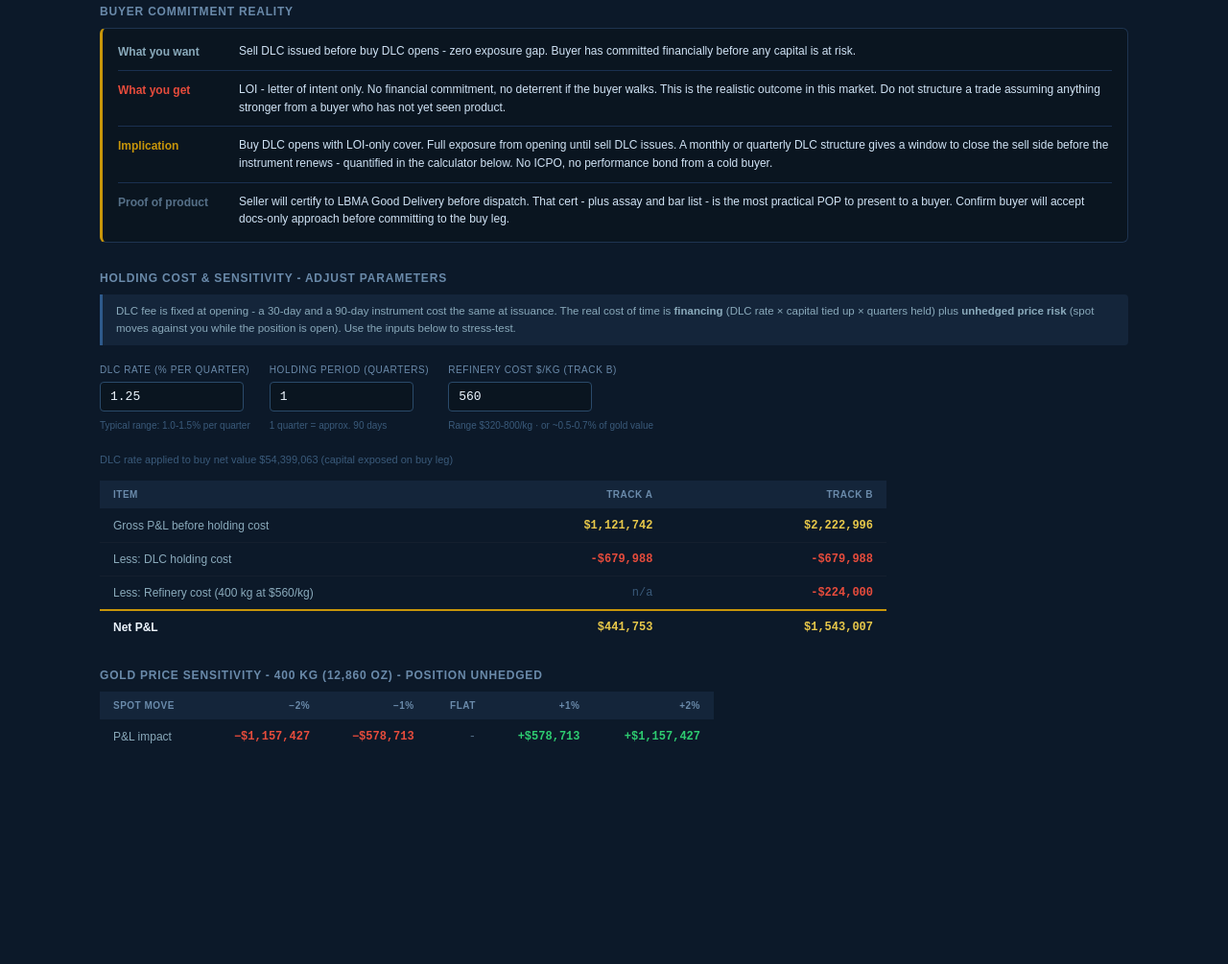
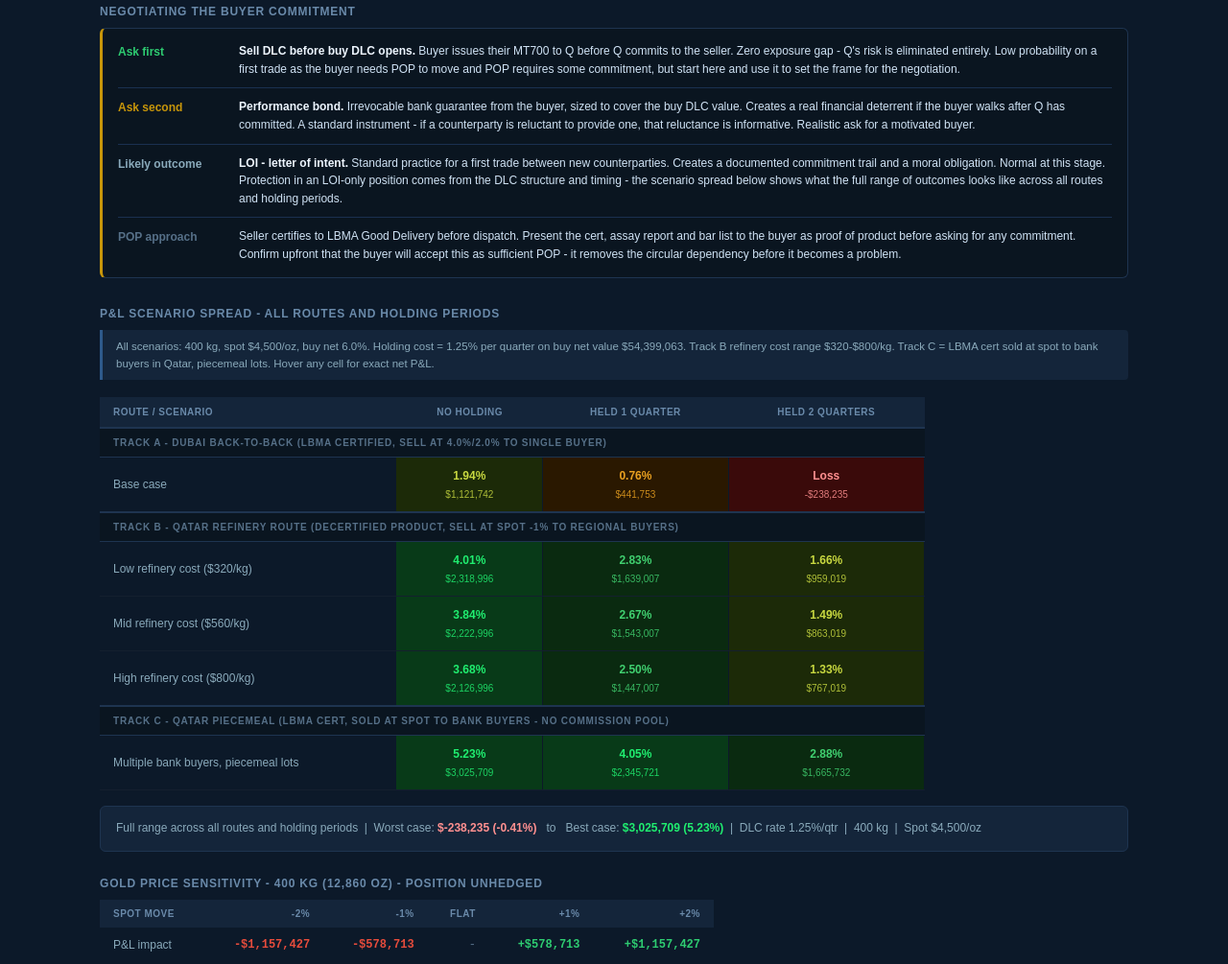
Before and after one commit to shaanmahrotri/au, a plain HTML site: page index.html in a window 1280 px wide. Shown: the part 784-1789 px from the top of the page at 96% size. Before the commit the page ends 1601 px from the top, so only its background shows below. Drawn offline with Linux system fonts and the light colour scheme.

Commit message:
Trade Paths: scenario spread, reframed buyer commitment

```diff
--- a/index.html
+++ b/index.html
@@ -167,6 +167,17 @@ body{background:#0C1929;color:#D0E3F5;font-family:Arial,Helvetica,sans-serif;fon
 .hc-cost{color:#E74C3C !important;font-weight:bold}
 .hc-pnl{color:#E8C84A !important;font-weight:bold}
 .hc-base{color:#D0E3F5 !important}
+
+/* SCENARIO SPREAD TABLE */
+.scen-tbl{border-collapse:collapse;width:100%;max-width:860px;margin-bottom:16px}
+.scen-tbl th{background:#14253A;color:#6A8AAA;padding:8px 14px;text-align:center;font-size:10px;text-transform:uppercase;letter-spacing:.5px;border-bottom:1px solid #0C1929;white-space:nowrap}
+.scen-tbl th:first-child{text-align:left;width:36%}
+.sct-hdr td{background:#0A1520;color:#567088;font-size:10px;text-transform:uppercase;letter-spacing:.8px;padding:7px 14px;border-top:2px solid #1E3450;border-bottom:1px solid #1E3450;font-weight:bold}
+.sct-lbl{color:#8AAABB;font-size:12px;padding:10px 14px;border-bottom:1px solid #141F2E;vertical-align:middle}
+.sct{text-align:center;padding:10px 12px;border-bottom:1px solid #141F2E;font-size:12px;font-weight:bold;border-right:1px solid #0C1929;vertical-align:middle;cursor:default;transition:opacity .15s}
+.sct:hover{opacity:.82}
+.sct-sub{font-size:10px;display:block;margin-top:3px;font-weight:normal;opacity:.85}
+.scen-range{background:#14253A;border:1px solid #1E3450;border-radius:6px;padding:12px 16px;font-size:12px;color:#8AAABB;margin-top:12px;line-height:1.8}
 </style>
 </head>
 <body>
@@ -245,109 +256,109 @@ body{background:#0C1929;color:#D0E3F5;font-family:Arial,Helvetica,sans-serif;fon
     Viable as an additional exit route for certified product; timing is variable by lot size and buyer appetite.
   </div>
 
-  <!-- BUYER COMMITMENT REALITY -->
-  <div class="sec-label" style="margin-top:28px">Buyer Commitment Reality</div>
+  <!-- BUYER COMMITMENT -->
+  <div class="sec-label" style="margin-top:28px">Negotiating the Buyer Commitment</div>
   <div class="bc-panel">
     <div class="bc-row">
-      <div class="bc-tag">What you want</div>
-      <div class="bc-val">Sell DLC issued before buy DLC opens - zero exposure gap. Buyer has committed financially before any capital is at risk.</div>
+      <div class="bc-tag" style="color:#2ECC71">Ask first</div>
+      <div class="bc-val"><strong style="color:#EEF6FF">Sell DLC before buy DLC opens.</strong> Buyer issues their MT700 to Q before Q commits to the seller. Zero exposure gap - Q's risk is eliminated entirely. Low probability on a first trade as the buyer needs POP to move and POP requires some commitment, but start here and use it to set the frame for the negotiation.</div>
     </div>
     <div class="bc-row">
-      <div class="bc-tag" style="color:#E74C3C">What you get</div>
-      <div class="bc-val">LOI - letter of intent only. No financial commitment, no deterrent if the buyer walks. This is the realistic outcome in this market. Do not structure a trade assuming anything stronger from a buyer who has not yet seen product.</div>
+      <div class="bc-tag" style="color:#C8960A">Ask second</div>
+      <div class="bc-val"><strong style="color:#EEF6FF">Performance bond.</strong> Irrevocable bank guarantee from the buyer, sized to cover the buy DLC value. Creates a real financial deterrent if the buyer walks after Q has committed. A standard instrument - if a counterparty is reluctant to provide one, that reluctance is informative. Realistic ask for a motivated buyer.</div>
     </div>
     <div class="bc-row">
-      <div class="bc-tag" style="color:#C8960A">Implication</div>
-      <div class="bc-val">Buy DLC opens with LOI-only cover. Full exposure from opening until sell DLC issues. A monthly or quarterly DLC structure gives a window to close the sell side before the instrument renews - quantified in the calculator below. No ICPO, no performance bond from a cold buyer.</div>
+      <div class="bc-tag" style="color:#8AAABB">Likely outcome</div>
+      <div class="bc-val"><strong style="color:#EEF6FF">LOI - letter of intent.</strong> Standard practice for a first trade between new counterparties. Creates a documented commitment trail and a moral obligation. Normal at this stage. Protection in an LOI-only position comes from the DLC structure and timing - the scenario spread below shows what the full range of outcomes looks like across all routes and holding periods.</div>
     </div>
     <div class="bc-row">
-      <div class="bc-tag" style="color:#567088">Proof of product</div>
-      <div class="bc-val">Seller will certify to LBMA Good Delivery before dispatch. That cert - plus assay and bar list - is the most practical POP to present to a buyer. Confirm buyer will accept docs-only approach before committing to the buy leg.</div>
+      <div class="bc-tag" style="color:#567088">POP approach</div>
+      <div class="bc-val">Seller certifies to LBMA Good Delivery before dispatch. Present the cert, assay report and bar list to the buyer as proof of product before asking for any commitment. Confirm upfront that the buyer will accept this as sufficient POP - it removes the circular dependency before it becomes a problem.</div>
     </div>
   </div>
 
-  <!-- HOLDING COST & SENSITIVITY -->
-  <div class="sec-label" style="margin-top:28px">Holding Cost &amp; Sensitivity - Adjust Parameters</div>
+  <!-- SCENARIO SPREAD -->
+  <div class="sec-label" style="margin-top:28px">P&amp;L Scenario Spread - All Routes and Holding Periods</div>
   <div class="snote" style="margin-bottom:18px">
-    DLC fee is fixed at opening - a 30-day and a 90-day instrument cost the same at issuance. The real cost of time is <strong>financing</strong> (DLC rate &times; capital tied up &times; quarters held) plus <strong>unhedged price risk</strong> (spot moves against you while the position is open). Use the inputs below to stress-test.
+    All scenarios: 400 kg, spot $4,500/oz, buy net 6.0%.
+    Holding cost = 1.25% per quarter on buy net value $54,399,063.
+    Track B refinery cost range $320-$800/kg. Track C = LBMA cert sold at spot to bank buyers in Qatar, piecemeal lots.
+    Hover any cell for exact net P&amp;L.
   </div>
 
-  <div class="hc-inputs">
-    <div class="hc-field">
-      <label class="hc-label" for="hc-rate">DLC rate (% per quarter)</label>
-      <input class="hc-input" id="hc-rate" type="number" value="1.25" min="0.5" max="3.0" step="0.05" oninput="calcHolding()">
-      <div class="hc-hint">Typical range: 1.0-1.5% per quarter</div>
-    </div>
-    <div class="hc-field">
-      <label class="hc-label" for="hc-qtrs">Holding period (quarters)</label>
-      <input class="hc-input" id="hc-qtrs" type="number" value="1" min="1" max="6" step="1" oninput="calcHolding()">
-      <div class="hc-hint">1 quarter = approx. 90 days</div>
-    </div>
-    <div class="hc-field">
-      <label class="hc-label" for="hc-ref">Refinery cost $/kg (Track B)</label>
-      <input class="hc-input" id="hc-ref" type="number" value="560" min="0" max="1200" step="10" oninput="calcHolding()">
-      <div class="hc-hint">Range $320-800/kg &middot; or ~0.5-0.7% of gold value</div>
-    </div>
-  </div>
-
-  <div style="font-size:11px;color:#3A5A7A;margin-bottom:14px">
-    DLC rate applied to buy net value $54,399,063 (capital exposed on buy leg)
-  </div>
-  <table class="hc-tbl">
+  <table class="scen-tbl">
     <thead>
       <tr>
-        <th style="width:44%;text-align:left">Item</th>
-        <th>Track A</th>
-        <th>Track B</th>
+        <th>Route / Scenario</th>
+        <th>No holding</th>
+        <th>Held 1 quarter</th>
+        <th>Held 2 quarters</th>
       </tr>
     </thead>
     <tbody>
+      <tr class="sct-hdr"><td colspan="4">Track A - Dubai back-to-back (LBMA certified, sell at 4.0%/2.0% to single buyer)</td></tr>
       <tr>
-        <td>Gross P&amp;L before holding cost</td>
-        <td class="hc-pnl">$1,121,742</td>
-        <td class="hc-pnl">$2,222,996</td>
+        <td class="sct-lbl">Base case</td>
+        <td class="sct" style="background:#1C2A08;color:#C8D840" title="$1,121,742">1.94%<br><span class="sct-sub">$1,121,742</span></td>
+        <td class="sct" style="background:#2A1800;color:#E8A020" title="$441,753">0.76%<br><span class="sct-sub">$441,753</span></td>
+        <td class="sct" style="background:#3A0A0A;color:#FF9090" title="-$238,235">Loss<br><span class="sct-sub">-$238,235</span></td>
+      </tr>
+      <tr class="sct-hdr"><td colspan="4">Track B - Qatar refinery route (decertified product, sell at spot -1% to regional buyers)</td></tr>
+      <tr>
+        <td class="sct-lbl">Low refinery cost ($320/kg)</td>
+        <td class="sct" style="background:#083A18;color:#20EE70" title="$2,318,996">4.01%<br><span class="sct-sub">$2,318,996</span></td>
+        <td class="sct" style="background:#0A2A10;color:#40D070" title="$1,639,007">2.83%<br><span class="sct-sub">$1,639,007</span></td>
+        <td class="sct" style="background:#1C2A08;color:#C8D840" title="$959,019">1.66%<br><span class="sct-sub">$959,019</span></td>
       </tr>
       <tr>
-        <td>Less: DLC holding cost</td>
-        <td class="hc-cost" id="hc-dlc">-$679,988</td>
-        <td class="hc-cost" id="hc-dlc-b">-$679,988</td>
+        <td class="sct-lbl">Mid refinery cost ($560/kg)</td>
+        <td class="sct" style="background:#083A18;color:#20EE70" title="$2,222,996">3.84%<br><span class="sct-sub">$2,222,996</span></td>
+        <td class="sct" style="background:#0A2A10;color:#40D070" title="$1,543,007">2.67%<br><span class="sct-sub">$1,543,007</span></td>
+        <td class="sct" style="background:#1C2A08;color:#C8D840" title="$863,019">1.49%<br><span class="sct-sub">$863,019</span></td>
       </tr>
       <tr>
-        <td>Less: Refinery cost (400 kg at $560/kg)</td>
-        <td style="color:#3A5A7A;text-align:right">n/a</td>
-        <td class="hc-cost" id="hc-ref-total">-$224,000</td>
+        <td class="sct-lbl">High refinery cost ($800/kg)</td>
+        <td class="sct" style="background:#083A18;color:#20EE70" title="$2,126,996">3.68%<br><span class="sct-sub">$2,126,996</span></td>
+        <td class="sct" style="background:#0A2A10;color:#40D070" title="$1,447,007">2.50%<br><span class="sct-sub">$1,447,007</span></td>
+        <td class="sct" style="background:#1C2A08;color:#C8D840" title="$767,019">1.33%<br><span class="sct-sub">$767,019</span></td>
       </tr>
-      <tr class="hc-total">
-        <td>Net P&amp;L</td>
-        <td class="hc-pnl" id="hc-pnl-a">$441,753</td>
-        <td class="hc-pnl" id="hc-pnl-b">$1,543,007</td>
+      <tr class="sct-hdr"><td colspan="4">Track C - Qatar piecemeal (LBMA cert, sold at spot to bank buyers - no commission pool)</td></tr>
+      <tr>
+        <td class="sct-lbl">Multiple bank buyers, piecemeal lots</td>
+        <td class="sct" style="background:#083A18;color:#20EE70" title="$3,025,709">5.23%<br><span class="sct-sub">$3,025,709</span></td>
+        <td class="sct" style="background:#083A18;color:#20EE70" title="$2,345,721">4.05%<br><span class="sct-sub">$2,345,721</span></td>
+        <td class="sct" style="background:#0A2A10;color:#40D070" title="$1,665,732">2.88%<br><span class="sct-sub">$1,665,732</span></td>
       </tr>
     </tbody>
   </table>
 
-  <!-- Gold price sensitivity - static -->
+  <div class="scen-range">
+    Full range across all routes and holding periods &nbsp;|&nbsp;
+    Worst case: <strong style="color:#FF9090">$-238,235 (-0.41%)</strong>
+    &nbsp;&nbsp;to&nbsp;&nbsp;
+    Best case: <strong style="color:#20EE70">$3,025,709 (5.23%)</strong>
+    &nbsp;|&nbsp; DLC rate 1.25%/qtr &nbsp;|&nbsp; 400 kg &nbsp;|&nbsp; Spot $4,500/oz
+  </div>
+
+  <!-- Gold price sensitivity -->
   <div style="margin-top:24px;margin-bottom:8px" class="sec-label">
     Gold price sensitivity - 400 kg (12,860 oz) - position unhedged
   </div>
   <table class="hc-tbl" style="max-width:640px">
     <thead>
       <tr>
-        <th>Spot move</th>
-        <th>&minus;2%</th>
-        <th>&minus;1%</th>
-        <th>Flat</th>
-        <th>+1%</th>
-        <th>+2%</th>
+        <th style="text-align:left">Spot move</th>
+        <th>-2%</th><th>-1%</th><th>Flat</th><th>+1%</th><th>+2%</th>
       </tr>
     </thead>
     <tbody>
       <tr>
         <td>P&amp;L impact</td>
-        <td class="hc-cost">&minus;$1,157,427</td>
-        <td class="hc-cost">&minus;$578,713</td>
-        <td style="color:#567088">-</td>
-        <td style="color:#2ECC71;font-weight:bold">+$578,713</td>
-        <td style="color:#2ECC71;font-weight:bold">+$1,157,427</td>
+        <td class="hc-cost">-$1,157,427</td>
+        <td class="hc-cost">-$578,713</td>
+        <td style="color:#567088;text-align:right">-</td>
+        <td style="color:#2ECC71;font-weight:bold;text-align:right">+$578,713</td>
+        <td style="color:#2ECC71;font-weight:bold;text-align:right">+$1,157,427</td>
       </tr>
     </tbody>
   </table>
```
